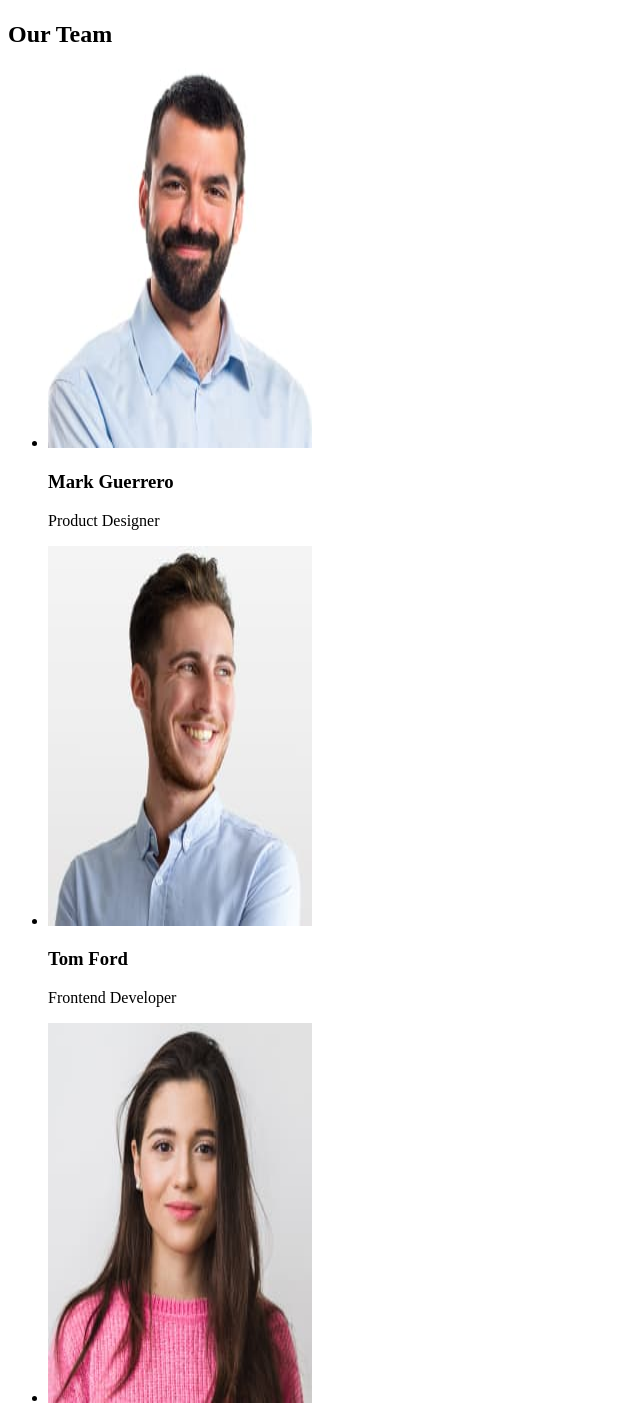
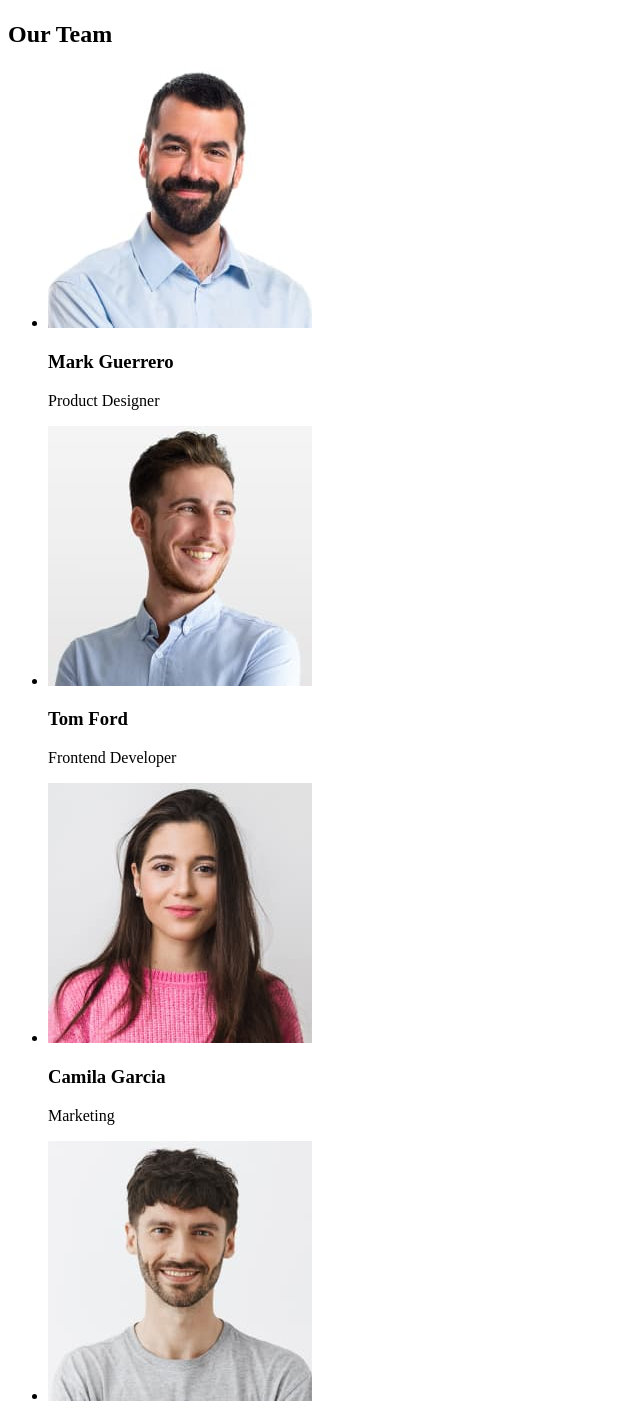
Before and after one commit to J4nT/goit-markup-hw-01, a plain HTML site: page index.html in a window 1280 px wide. Shown: the part 1571-2977 px from the top of the page, without its empty margins (0-640 px from the left). Drawn offline with Linux system fonts and the light colour scheme.

Commit message:
update of index.html

```diff
--- a/index.html
+++ b/index.html
@@ -51,19 +51,19 @@
 <section>
     <h2>Our Team</h2>
     <ul>
-        <li><img src="./images/MarkGuerrero.jpg" width="264" height="380" alt="Product Designer Mark Guerrero">
+        <li><img src="./images/MarkGuerrero.jpg" width="264" height="260" alt="Man in a blues shirt with short stubble">
         <h3>Mark Guerrero</h3>
         <p>Product Designer</p>
         </li>
-        <li><img src="./images/TomFord.jpg" width="264" height="380" alt="Frontend Developer Tom Ford">
+        <li><img src="./images/TomFord.jpg" width="264" height="260" alt="Young man in blue shirt and brown short hairs">
         <h3>Tom Ford</h3>
         <p>Frontend Developer</p>
         </li>
-        <li><img src="./images/CamilaGarcia.jpg" width="264" height="380" alt="Marketing Camila Garcia">
+        <li><img src="./images/CamilaGarcia.jpg" width="264" height="260" alt="A woman in pink sweater with long hairs">
         <h3>Camila Garcia</h3>
         <p>Marketing</p>
         </li>
-        <li><img src="./images/DanielWilson.jpg" width="264" height="380" alt="Daniel Wilson UI Designer">
+        <li><img src="./images/DanielWilson.jpg" width="264" height="260" alt="Man in gray longsleeve with thick black hairs">
         <h3>Daniel Wilson</h3>
         <p>UI Designer</p>
         </li>
```
